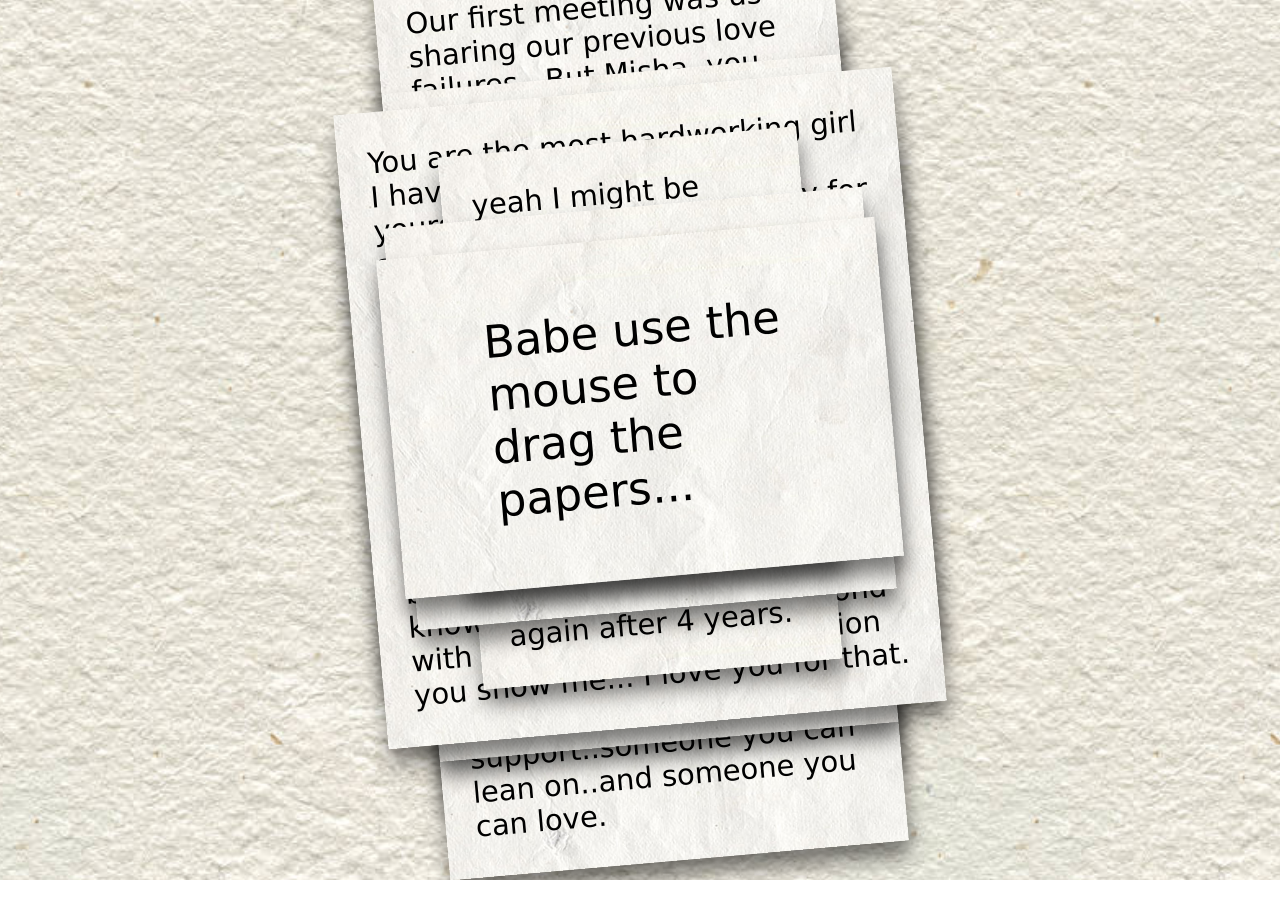
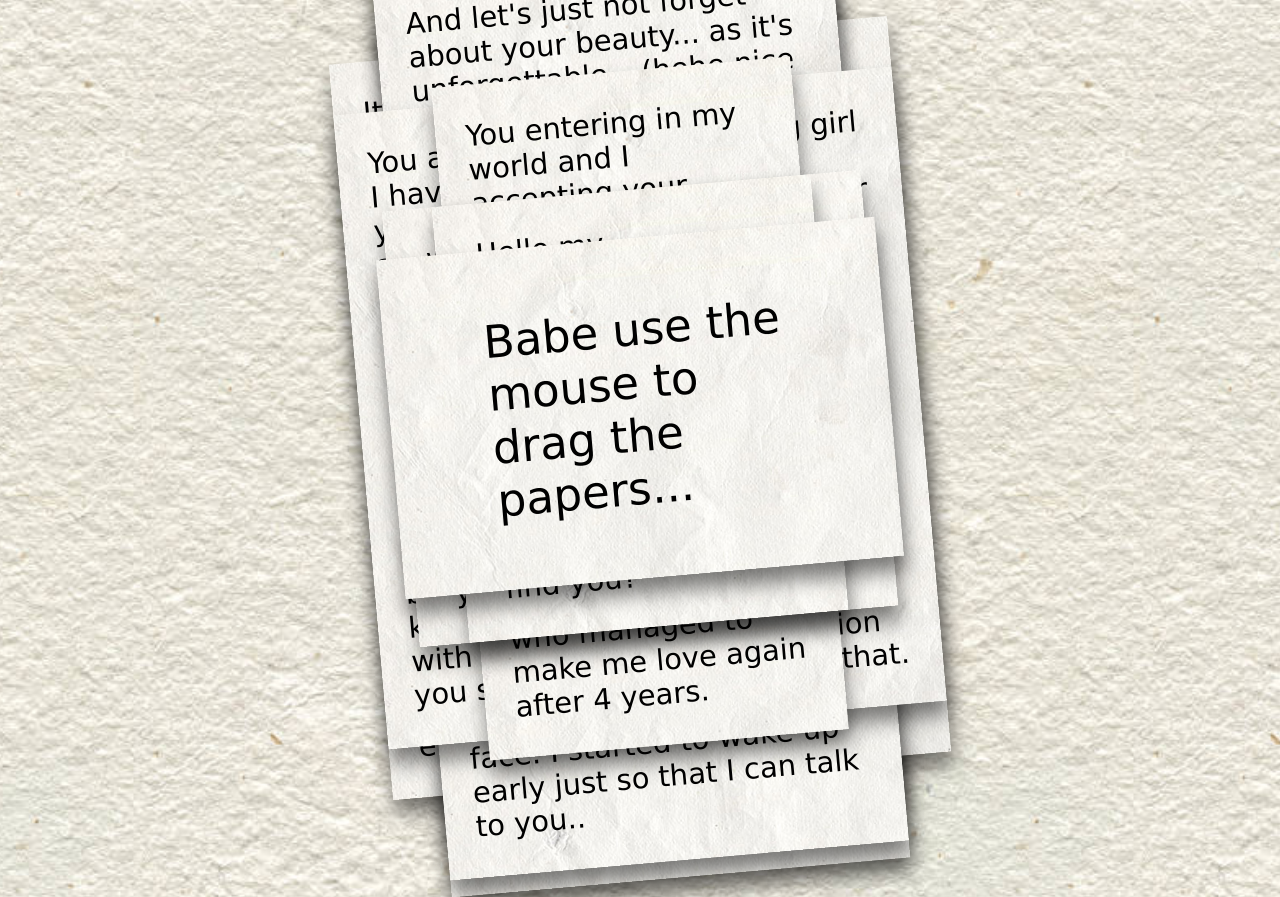
Before and after one commit to Dipanshumohan/confession-card, a plain HTML site: page index.html in a window 1280 px wide. Drawn offline with Linux system fonts and the light colour scheme; a web font is replaced by a local one.

Commit message:
finalized! Time to send her this.

```diff
--- a/index.html
+++ b/index.html
@@ -14,50 +14,71 @@
 <body>
 
     <div class="paper tenth-block">
-        <p>And that is why..once again I wanna say it.. Misha please be my sweetheart.. My Lover so that I can give you all the Love I have!</p>
+        <p>And that is why..once again I wanna say it... Misha please be my sweetheart... My Lover so that I can give
+            you all the Love I have!!</p>
+        <p> (p.s I wanted to sing for you too.. I mean I did record a clip.. but my vocals are kinda fcked rn because of
+            surgery.. I'll practise hard and sing for you even better.. if you wanna hear that clip tell me~ )</p>
     </div>
+
     <div class="paper ninth-block">
-        <p>I mean look at this girl who can't fall for such a beauty hehehehe (it's my fav photo of yours :33 )</p>
+        <p>I mean look at this girl who can't fall for such a beauty hehehehe (it's my fav photo of yours and please
+            send me more in future :33 )</p>
         <img class="pookie" src="misha.jpg" alt="My love's photo">
     </div>
     <div class="paper eleventh-block">
         <img src="heart1.webp" class="heart" alt="">
     </div>
     <div class="paper Eight-block">
-        <p>It's not been too long since we met.. so Misha I want us to learn about each other together..together as lovers..I know one thing for sure that I really really loveeeee you</p>
-        <p>This past month after meeting you seems like a dream to me..My mornings start with your messages and my night end with you in my thoughts. I never want this dream to ever end.</p>
+        <p>It's not been too long since we met.. so Misha I want us to learn about each other together.. together as
+            lovers.. But I know one thing for sure.. that I really reallyyy loveeeee you and you are the one who made me
+            want to love someone else again... and I want you to be the only one I wanna ever love.</p>
+        <p>This past month after meeting you seems like a dream to me..My mornings start with your messages and my night
+            end with you in my thoughts and good dreams which you wish me :3 ... </p>
+        <p> I never want this dream to ever end.</p>
     </div>
     <div class="paper seventh-block">
-        <p>Our first meeting was us sharing our previous love failures.. But Misha..you know I am glad.. that because of our those experiences.. I got to meet you.</p>
-        <p>The only thing I hate is not being with you when you were lonely.. I am so glad that you pushed through all those feelings you had at that time..Thank you Misha..for being alive..otherwise I'd never have met you.</p>
-        <p>And I wanna make sure.. that you never feel that way ever again..I wanna be your emotional support..someone you can lean on..and someone you can love.</p>
+        <p>Our first meeting was us sharing our previous love failures.. But Misha... you know I am glad.. that because
+            of our those experiences.. I got to meet you.</p>
+        <p>The only thing I hate is not being with you when you were lonely and needed someone... I am so glad that you
+            pushed through all those feelings you had at that time... Thank you Misha.. for being alive.. otherwise I'd
+            have never got to meet you.</p>
+        <p>And I wanna make sure.. that you never feel that way ever again..I wanna be your emotional support..someone
+            you can lean on..and someone you can love.</p>
     </div>
     <div class="paper first-block">
-        <p> And let's just not forget about your beauty... as it's unforgettable :3 Girl seeing your photo and yeah those eyes... they make my heartbeat go faster. I love you for that</p>
-        <p> Babe.. If I start mentioning everything about you this website is gonna crash xD as this site is not enough I express everything I like about you.. I'd rather telling you directly ehe~</p>
-        <p>I love everything about my Misha.</p>
+        <p> And let's just not forget about your beauty... as it's unforgettable~ (hehe nice pickup line) Girl seeing
+            your photo and yeah those eyes... they make my heartbeat go faster. I love you for that</p>
+        <p> Babe.. If I start mentioning everything about you this website is gonna crash xD as this site is not enough
+            I express everything I like about you.. I'd rather telling you directly ehe~</p>
+        <p>I love everything about my Misha. I might have not seen you irl.. but seeing you in my notifications has
+            always put a smile on my face. I started to wake up early just so that I can talk to you..</p>
     </div>
 
 
     <div class="paper second-block">
-        <p> You are the most hardworking girl I have ever met... earning for yourself at this age is not easy for anyone at our age. Yet you make it look so normal.. I love you for that.</p>
-        <p> Your family situation doesn't stops you and you continue to live and find happiness for yourself.. I love you for that. </p>
-        <p> You are annoying, funny, cute and beat my ass in tcg...but you know.. I enjoy ever single second with you and all of your emotion you show me... I love you for that.</p>
+        <p> You are the most hardworking girl I have ever met... earning for yourself at this age is not easy for anyone
+            at our age. Yet you make it look so normal.. I love you for that.</p>
+        <p> Your family situation doesn't stops you and you continue to live and find happiness for yourself.. I love
+            you for that. </p>
+        <p> You are annoying, funny, cute and beat my ass in tcg...but you know.. I enjoy ever single second with you
+            and all of your emotion you show me... I love you for that.</p>
     </div>
 
     <div class="paper third-block">
-        <p>yeah I might be crazy for falling for someone whom I found in a Game..</p>
-        <p>But you know.. this past month you are 24x7 in my mind >_< </p>
-        <p>Misha.. you are the angel who managed to make me love again after 4 years.</p>
+        <p> You entering in my world and I accepting your request.. Isn't that how romance drama usually starts? Well
+            even if it happened in a game, for me it's my romantic encounter hehe.</p>
+        <p>This past month you are 24x7 in my mind >_< Misha.. you are the angel who managed to make me love again after
+                4 years.</p>
     </div>
     <div class="paper fourth-block">
         <p>well you know what? He already found you 1 month ago hehe~</p>
-        <p>Yes babe..it's me and I am all serious. I love you..I realised it when I heard your silly but cute laugh and then I started catching feelings for you</p>
+        <p>Yes babe..it's me and I am all serious. I love you..I realised it when I heard your silly but cute laugh That
+            I have started developing feelings for you.</p>
     </div>
     <div class="paper fifth-block">
-         <p> Hello my sleepyhead...</p>
-         <p>Do you remember when i told you somedays ago how your lover will soon find you?</p>
-                 </div>
+        <p>Hello my sleepyhead... So yeah this the surprise I was talking about...</p>
+        <p>Do you remember when i told you somedays ago how your lover will soon find you?</p>
+    </div>
     <div class="paper sixth-block">
 
         <p class="Heading">Babe use the mouse to drag the papers...</p>
```
Also changed, not shown: feelings.js (+5 -5 lines), style.css (+14 -7 lines).
